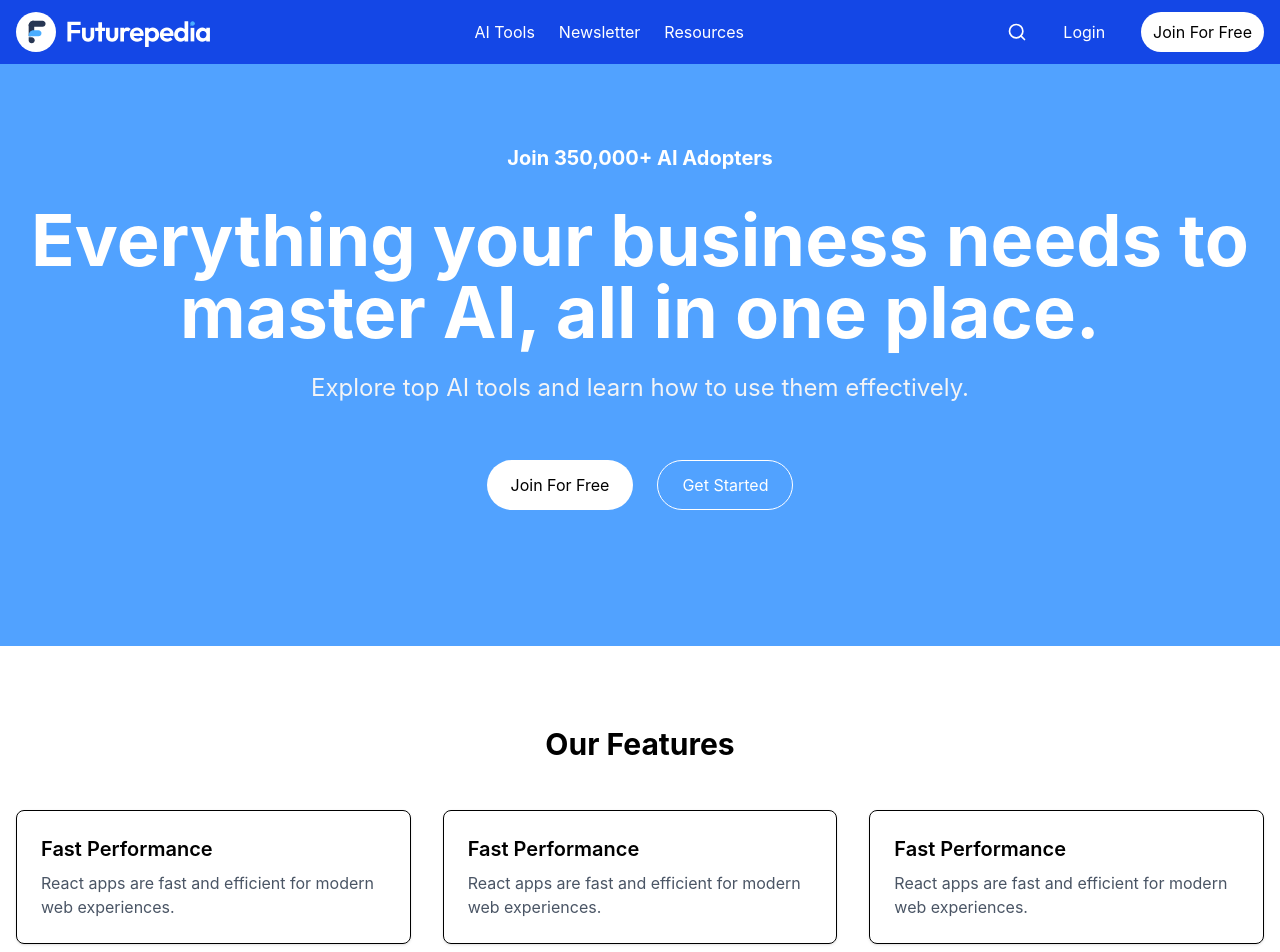
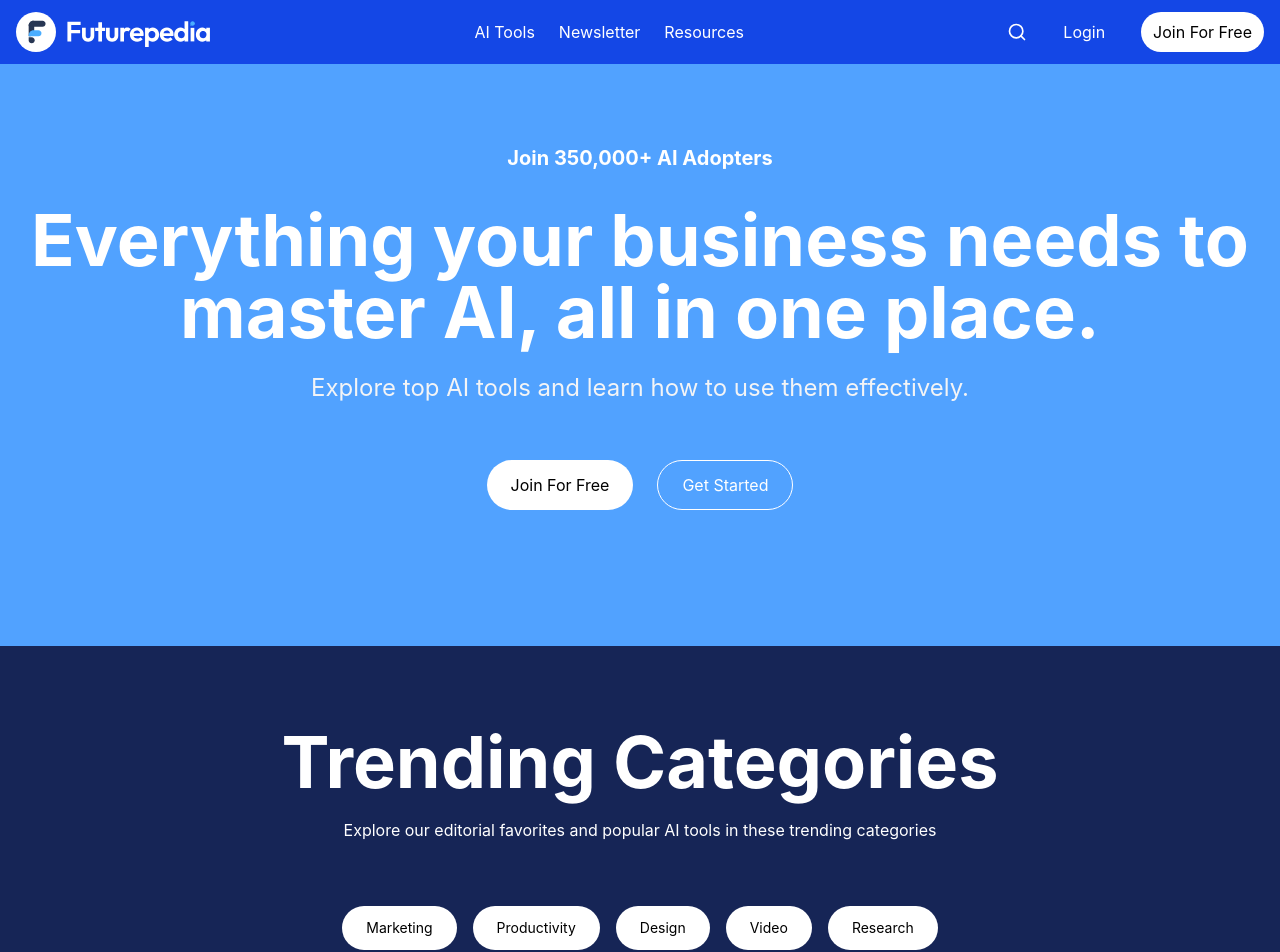
Before and after one commit to ADEDANCE/futurepedia-clone, a React (Vite) app: page / in a window 1280 px wide. Shown: the top 952 px of the page. Built offline with nearby package versions, Linux system fonts and the light colour scheme.

Commit message:
center the buttons

```diff
--- a/src/sections/Trending.jsx
+++ b/src/sections/Trending.jsx
@@ -1,32 +1,35 @@
 import React from "react";
+import Button from "../components/Button";
 
 const Trending = () => {
+  const categories = [
+    "Marketing",
+    "Productivity",
+    "Design",
+    "Video",
+    "Research",
+    "Text-To-Image",
+    "Design Generator",
+    "Email Assistant",
+  ];
   return (
-    <section className=" py-20 bg-white">
+    <section className=" py-20 bg-blue-950">
       <div className=" max-w-7xl mx-auto px-4">
-        <h2 className="text-3xl font-bold text-center mb-12">Our Features</h2>
-        <div className="grid md:grid-cols-3 gap-8">
-          {/* features card */}
-          <div className="p-6 border rounded-lg shadow-sm">
-            <h3 className="text-xl font-semibold mb-2">Fast Performance</h3>
-            <p className="text-gray-600">
-              React apps are fast and efficient for modern web experiences.
-            </p>
-          </div>
-          {/* features card */}
-          <div className="p-6 border rounded-lg shadow-sm">
-            <h3 className="text-xl font-semibold mb-2">Fast Performance</h3>
-            <p className="text-gray-600">
-              React apps are fast and efficient for modern web experiences.
-            </p>
-          </div>
-          {/* features card */}
-          <div className="p-6 border rounded-lg shadow-sm">
-            <h3 className="text-xl font-semibold mb-2">Fast Performance</h3>
-            <p className="text-gray-600">
-              React apps are fast and efficient for modern web experiences.
-            </p>
-          </div>
+        <h1 className="text-white text-7xl font-bold  text-center mb-5">
+          Trending Categories
+        </h1>
+        <p className=" text-center text-white">
+          Explore our editorial favorites and popular AI tools in these trending
+          categories
+        </p>
+        <div className="flex flex-wrap justify-center gap-4 pt-16 max-w-2xl mx-auto">
+          {categories.map((category, index) => (
+            <Button
+              className={`bg-white hover:text-blue-400 text-black text-sm `}
+            >
+              {category}
+            </Button>
+          ))}
         </div>
       </div>
     </section>
```
